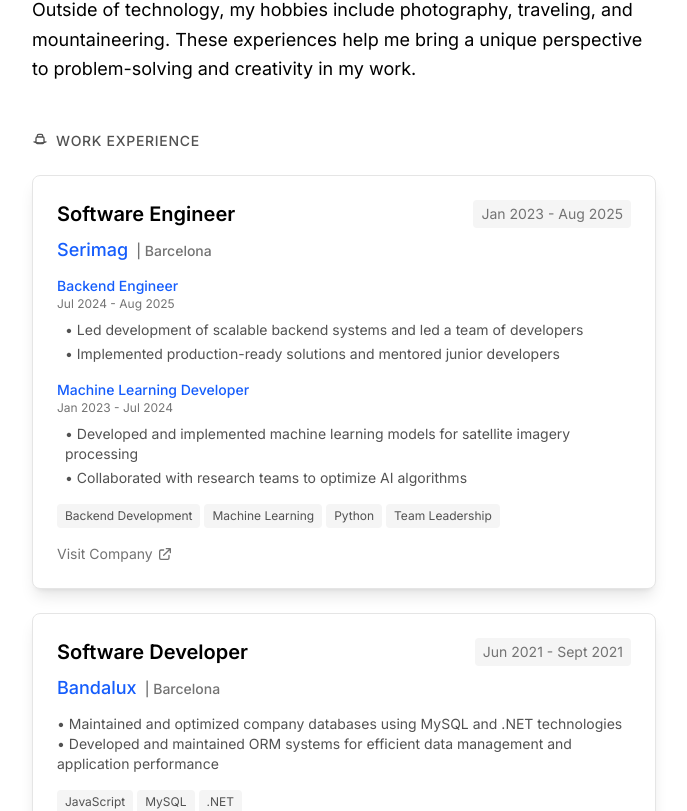
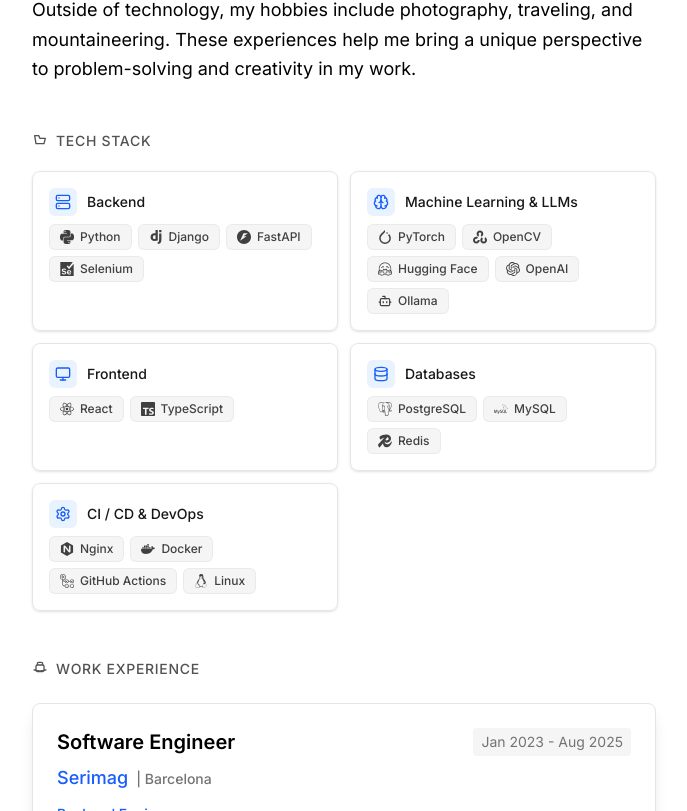
Before and after one commit to ivaaanrm/ir-portfolio, a Next.js app: page / in a window 1280 px wide. Shown: the part 956-1767 px from the top of the page, without its empty margins (296-983 px from the left). Built offline with nearby package versions, Linux system fonts and the light colour scheme.

Commit message:
Add Tech Stack section to Page component with categorized technologies and icons for improved presentation and user engagement.

```diff
--- a/app/page.tsx
+++ b/app/page.tsx
@@ -2,6 +2,28 @@
 
 import Image from "next/image";
 import Link from "next/link";
+import { Bot, Brain, Database, Monitor, Server, Settings } from "lucide-react";
+import type { LucideIcon } from "lucide-react";
+import type { ComponentType } from "react";
+import {
+  SiDjango,
+  SiDocker,
+  SiFastapi,
+  SiGithubactions,
+  SiHuggingface,
+  SiLinux,
+  SiMysql,
+  SiNginx,
+  SiOpencv,
+  SiPostgresql,
+  SiPytorch,
+  SiPython,
+  SiReact,
+  SiRedis,
+  SiSelenium,
+  SiTypescript,
+  SiOpenai,
+} from "react-icons/si";
 import { socialLinks } from "./lib/config";
 import { TextScramble } from "../components/motion-primitives/text-scramble";
 import { InView } from "./components/in-view";
@@ -12,6 +34,65 @@
   const workExperience = projects.filter(project => project.type === 'work');
   const personalProjects = projects.filter(project => project.type === 'personal');
   const education = projects.filter(project => project.type === 'education');
+
+  type TechIconComponent = ComponentType<{ className?: string }>;
+
+  type TechCategory = {
+    title: string;
+    icon: LucideIcon;
+    technologies: { name: string; icon: TechIconComponent }[];
+  };
+
+  const techStack: TechCategory[] = [
+    {
+      title: 'Backend',
+      icon: Server,
+      technologies: [
+        { name: 'Python', icon: SiPython },
+        { name: 'Django', icon: SiDjango },
+        { name: 'FastAPI', icon: SiFastapi },
+        { name: 'Selenium', icon: SiSelenium },
+      ],
+    },
+    {
+      title: 'Machine Learning & LLMs',
+      icon: Brain,
+      technologies: [
+        { name: 'PyTorch', icon: SiPytorch },
+        { name: 'OpenCV', icon: SiOpencv },
+        { name: 'Hugging Face', icon: SiHuggingface },
+        { name: 'OpenAI', icon: SiOpenai },
+        { name: 'Ollama', icon: Bot },
+      ],
+    },
+    {
+      title: 'Frontend',
+      icon: Monitor,
+      technologies: [
+        { name: 'React', icon: SiReact },
+        { name: 'TypeScript', icon: SiTypescript },
+      ],
+    },
+    {
+      title: 'Databases',
+      icon: Database,
+      technologies: [
+        { name: 'PostgreSQL', icon: SiPostgresql },
+        { name: 'MySQL', icon: SiMysql },
+        { name: 'Redis', icon: SiRedis },
+      ],
+    },
+    {
+      title: 'CI / CD & DevOps',
+      icon: Settings,
+      technologies: [
+        { name: 'Nginx', icon: SiNginx },
+        { name: 'Docker', icon: SiDocker },
+        { name: 'GitHub Actions', icon: SiGithubactions },
+        { name: 'Linux', icon: SiLinux },
+      ],
+    },
+  ];
 
   const scrollToSection = (sectionId: string) => {
     const element = document.getElementById(sectionId);
@@ -149,6 +230,12 @@
             Sobre mí
           </button>
           <button
+            onClick={() => scrollToSection('tech-stack')}
+            className="inline-flex items-center px-3 py-1.5 bg-gradient-to-r from-blue-50 to-purple-50 dark:from-blue-900/20 dark:to-purple-900/20 text-neutral-700 dark:text-neutral-300 rounded-lg hover:from-blue-100 hover:to-purple-100 dark:hover:from-blue-800/30 dark:hover:to-purple-800/30 transition-all duration-200 shadow-sm hover:shadow-md text-xs border border-neutral-200 dark:border-neutral-700"
+          >
+            Tech Stack
+          </button>
+          <button
             onClick={() => scrollToSection('experiencia')}
             className="inline-flex items-center px-3 py-1.5 bg-gradient-to-r from-blue-50 to-purple-50 dark:from-blue-900/20 dark:to-purple-900/20 text-neutral-700 dark:text-neutral-300 rounded-lg hover:from-blue-100 hover:to-purple-100 dark:hover:from-blue-800/30 dark:hover:to-purple-800/30 transition-all duration-200 shadow-sm hover:shadow-md text-xs border border-neutral-200 dark:border-neutral-700"
           >
@@ -214,6 +301,69 @@
           </div>
         </InView>
       </div>
+
+
+    {/* Tech Stack Section */}
+    <div id="tech-stack" className="mb-12">
+      <InView
+        variants={{
+          hidden: { opacity: 0, y: 80, filter: 'blur(4px)' },
+          visible: { opacity: 1, y: 0, filter: 'blur(0px)' },
+        }}
+        viewOptions={{ amount: 0.3 }}
+        transition={{ duration: 0.3, ease: 'easeInOut' }}
+      >
+        <h2 className="flex items-center gap-2 text-sm font-medium uppercase tracking-wider mb-5 text-neutral-600 dark:text-neutral-400">
+          <svg className="w-4 h-4" fill="none" stroke="currentColor" viewBox="0 0 24 24">
+            <path strokeLinecap="round" strokeLinejoin="round" strokeWidth={2} d="M4 4h6l2 4h8l-2 8H6l-2-12z" />
+          </svg>
+          Tech Stack
+        </h2>
+      </InView>
+      <div className="grid gap-3 sm:grid-cols-2">
+        {techStack.map((category, index) => {
+          const Icon = category.icon;
+          return (
+            <InView
+              key={category.title}
+              variants={{
+                hidden: { opacity: 0, y: 60, filter: 'blur(6px)' },
+                visible: { opacity: 1, y: 0, filter: 'blur(0px)' },
+              }}
+              viewOptions={{ amount: 0.2 }}
+              transition={{ duration: 0.35, ease: 'easeOut', delay: index * 0.04 }}
+            >
+              <div className="group h-full rounded-lg border border-neutral-200 dark:border-neutral-700/80 bg-white/70 dark:bg-neutral-900/70 p-4 shadow-sm hover:shadow-md transition-transform duration-200 hover:-translate-y-0.5">
+                <div className="flex items-center justify-between gap-3 mb-2">
+                  <div className="flex items-center gap-2.5">
+                    <div className="flex items-center justify-center rounded-md bg-blue-500/10 text-blue-600 dark:text-blue-400 p-1.5">
+                      <Icon className="h-4 w-4" />
+                    </div>
+                    <h3 className="text-sm font-semibold text-neutral-900 dark:text-neutral-100">
+                      {category.title}
+                    </h3>
+                  </div>
+                </div>
+                <div className="flex flex-wrap gap-1.5">
+                  {category.technologies.map(tech => {
+                    const TechIcon = tech.icon;
+                    return (
+                      <span
+                        key={tech.name}
+                        className="inline-flex items-center gap-1.5 px-2.5 py-1 rounded-md bg-neutral-100 dark:bg-neutral-800/80 text-neutral-700 dark:text-neutral-200 border border-neutral-200/70 dark:border-neutral-700/60 text-xs font-medium"
+                      >
+                        <TechIcon className="h-3.5 w-3.5" />
+                        {tech.name}
+                      </span>
+                    );
+                  })}
+                </div>
+              </div>
+            </InView>
+          );
+        })}
+      </div>
+    </div>
 
 
       {/* Work Experience Section */}
```
